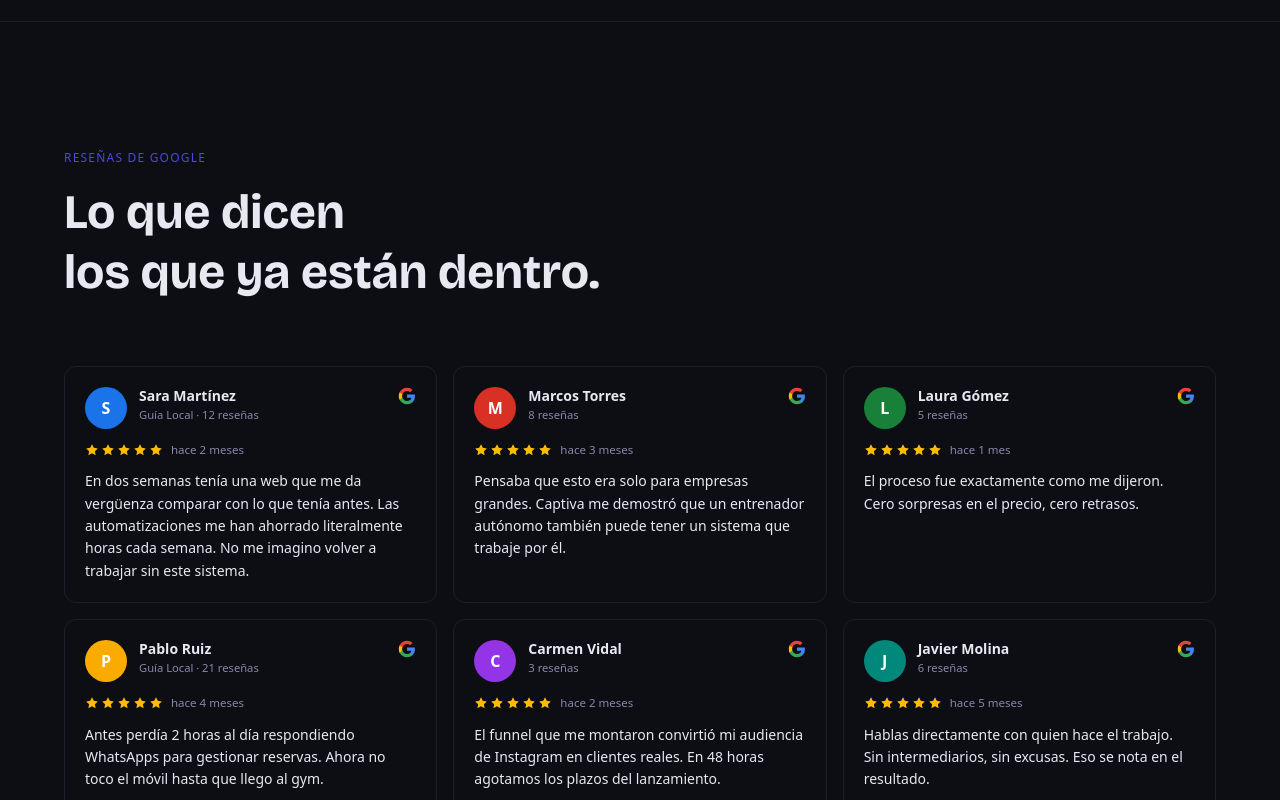
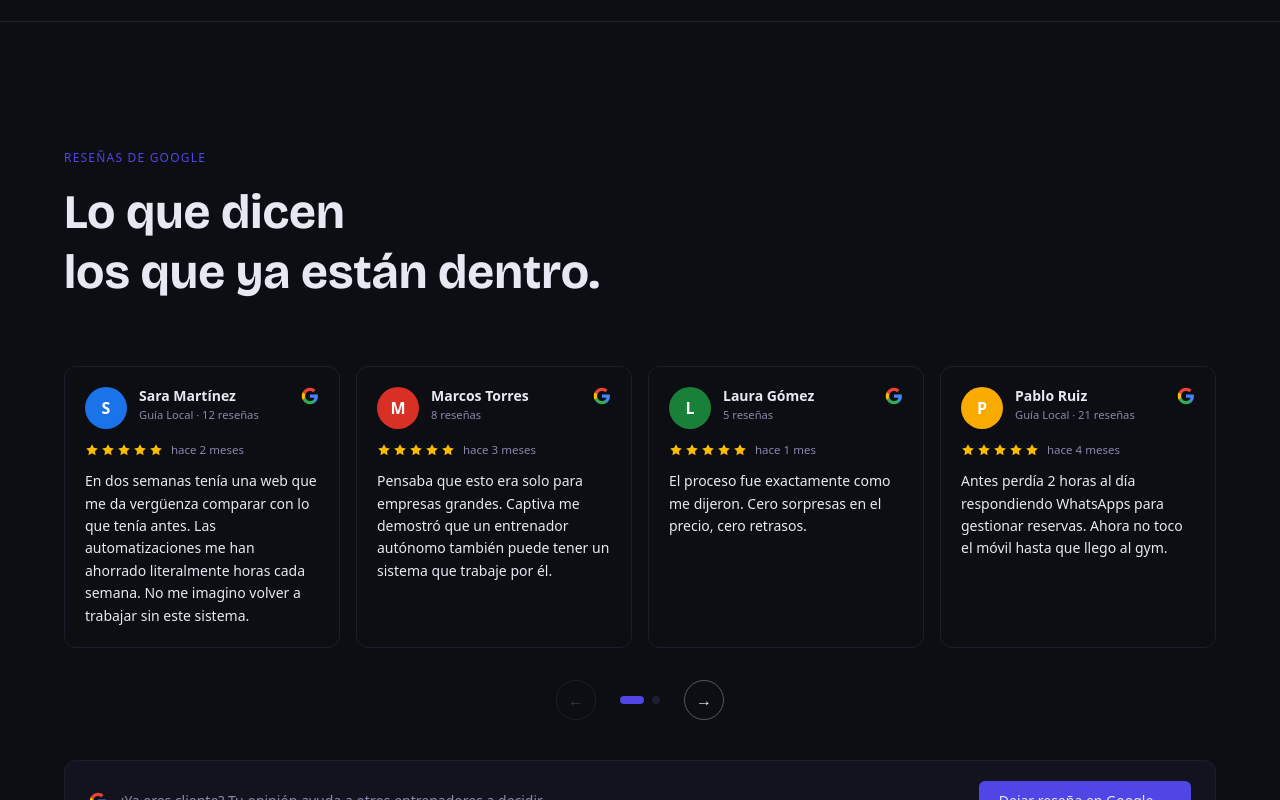
Before and after one commit to Ricardo2325/captiva, a Next.js app: page / in a window 1280 px wide. Shown: the part 2000-2800 px from the top of the page. Built offline with nearby package versions, Linux system fonts and the light colour scheme.

Commit message:
feat: desktop testimonials carousel 4+4 with arrows and page dots

```diff
--- a/src/components/Testimonials.tsx
+++ b/src/components/Testimonials.tsx
@@ -1,7 +1,7 @@
 'use client';
 
-import React from 'react';
-import { motion } from 'framer-motion';
+import React, { useState } from 'react';
+import { motion, AnimatePresence } from 'framer-motion';
 
 const reviews = [
   {
@@ -167,6 +167,108 @@ function GoogleReviewCard({ review, large = false }: { review: Review; large?: b
   );
 }
 
+const PER_PAGE = 4;
+
+function DesktopCarousel({ reviews, ease }: { reviews: Review[]; ease: readonly number[] }) {
+  const [page, setPage] = useState(0);
+  const [dir, setDir] = useState(1);
+  const pages = Math.ceil(reviews.length / PER_PAGE);
+  const visible = reviews.slice(page * PER_PAGE, (page + 1) * PER_PAGE);
+
+  const go = (next: number) => {
+    setDir(next > page ? 1 : -1);
+    setPage(next);
+  };
+
+  return (
+    <div className="hidden md:block">
+      <div style={{ overflow: 'hidden' }}>
+        <AnimatePresence mode="wait" initial={false} custom={dir}>
+          <motion.div
+            key={page}
+            custom={dir}
+            variants={{
+              enter: (d: number) => ({ x: d * 40, opacity: 0 }),
+              center: { x: 0, opacity: 1 },
+              exit: (d: number) => ({ x: d * -40, opacity: 0 }),
+            }}
+            initial="enter"
+            animate="center"
+            exit="exit"
+            transition={{ duration: 0.35, ease: ease as [number, number, number, number] }}
+            className="grid grid-cols-4 gap-4"
+          >
+            {visible.map((r, i) => (
+              <GoogleReviewCard key={r.name + i} review={r} />
+            ))}
+          </motion.div>
+        </AnimatePresence>
+      </div>
+
+      {/* Controles */}
+      <div className="flex items-center justify-center gap-6 mt-8">
+        <button
+          onClick={() => go(page - 1)}
+          disabled={page === 0}
+          aria-label="Anterior"
+          style={{
+            width: '40px', height: '40px',
+            borderRadius: '50%',
+            border: '1px solid',
+            borderColor: page === 0 ? '#1e1e2e' : 'rgba(255,255,255,0.3)',
+            background: 'transparent',
+            color: page === 0 ? '#3a3a5c' : '#e8e8f2',
+            cursor: page === 0 ? 'not-allowed' : 'pointer',
+            display: 'flex', alignItems: 'center', justifyContent: 'center',
+            transition: 'all 0.2s ease',
+          }}
+        >
+          ←
+        </button>
+
+        <div className="flex gap-2">
+          {Array.from({ length: pages }).map((_, i) => (
+            <button
+              key={i}
+              onClick={() => go(i)}
+              aria-label={`Página ${i + 1}`}
+              style={{
+                width: i === page ? '24px' : '8px',
+                height: '8px',
+                borderRadius: '4px',
+                background: i === page ? '#4f46e5' : '#1e1e2e',
+                border: 'none',
+                cursor: 'pointer',
+                transition: 'all 0.3s ease',
+                padding: 0,
+              }}
+            />
+          ))}
+        </div>
+
+        <button
+          onClick={() => go(page + 1)}
+          disabled={page === pages - 1}
+          aria-label="Siguiente"
+          style={{
+            width: '40px', height: '40px',
+            borderRadius: '50%',
+            border: '1px solid',
+            borderColor: page === pages - 1 ? '#1e1e2e' : 'rgba(255,255,255,0.3)',
+            background: 'transparent',
+            color: page === pages - 1 ? '#3a3a5c' : '#e8e8f2',
+            cursor: page === pages - 1 ? 'not-allowed' : 'pointer',
+            display: 'flex', alignItems: 'center', justifyContent: 'center',
+            transition: 'all 0.2s ease',
+          }}
+        >
+          →
+        </button>
+      </div>
+    </div>
+  );
+}
+
 export default function Testimonials() {
   return (
     <section
@@ -211,20 +313,8 @@ export default function Testimonials() {
           </div>
         </div>
 
-        {/* Desktop: grilla uniforme 3 columnas */}
-        <div className="hidden md:grid md:grid-cols-3 gap-4">
-          {reviews.map((r, i) => (
-            <motion.div
-              key={r.name + i}
-              initial={{ opacity: 0, y: 24 }}
-              whileInView={{ opacity: 1, y: 0 }}
-              viewport={{ once: true, margin: '-40px' }}
-              transition={{ duration: 0.5, delay: (i % 3) * 0.07, ease }}
-            >
-              <GoogleReviewCard review={r} />
-            </motion.div>
-          ))}
-        </div>
+        {/* Desktop: carrusel 4+4 con flechas */}
+        <DesktopCarousel reviews={reviews} ease={ease} />
 
         {/* CTA dejar reseña */}
         <motion.div
```
